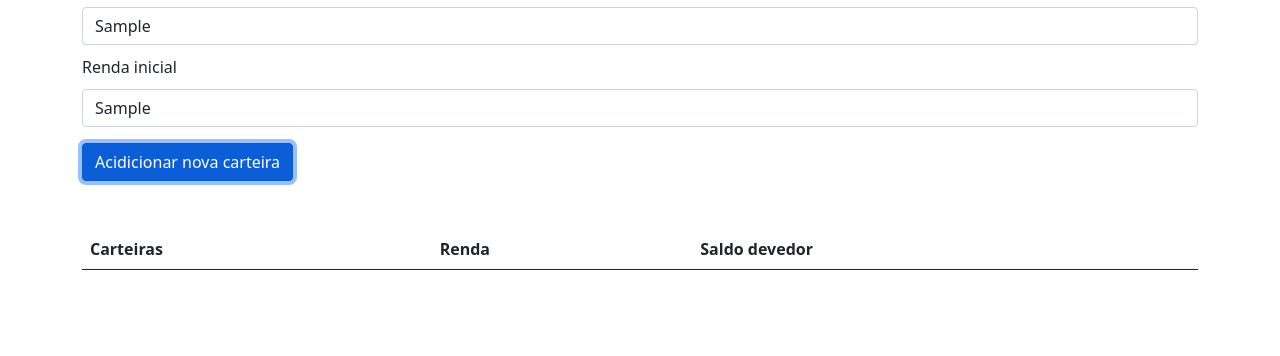
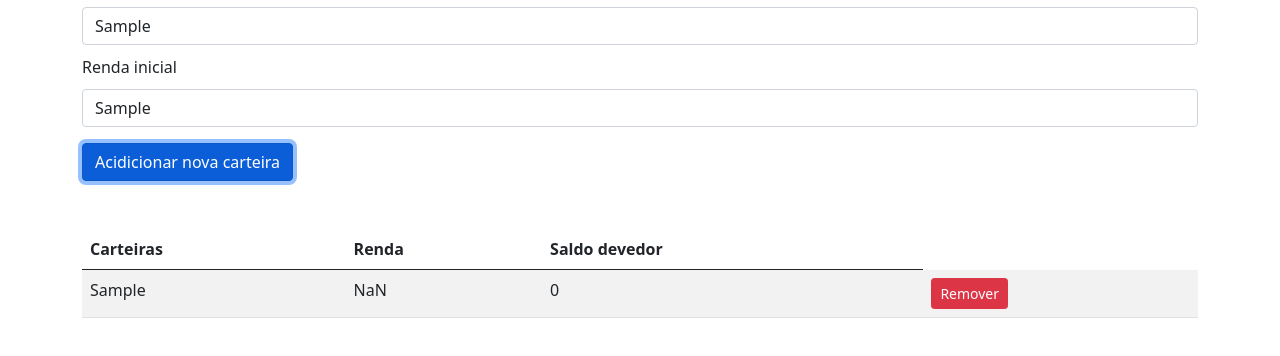
Before and after one commit to Valtersystem/CerteiraDigital, a plain HTML site: page CarteiraDigital/index.html in a window 1280 px wide. Both pictures are taken after typing "Sample", "Sample" into the empty fields and a click on the input "Acidicionar nova carteira". Shown: the part 128-484 px from the top of the page. Drawn offline with nearby package versions, Linux system fonts and the light colour scheme.

Commit message:
incremento 2

```diff
--- a/CarteiraDigital/index.html
+++ b/CarteiraDigital/index.html
@@ -1,25 +1,30 @@
 <!DOCTYPE html>
 <html lang="pt-br">
+
 <head>
     <meta charset="UTF-8">
     <meta http-equiv="X-UA-Compatible" content="IE=edge">
     <meta name="viewport" content="width=device-width, initial-scale=1.0">
 
     <!-- CSS Bootstrap -->
-    <link href="https://cdn.jsdelivr.net/npm/bootstrap@5.0.0-beta2/dist/css/bootstrap.min.css" rel="stylesheet" integrity="sha384-BmbxuPwQa2lc/FVzBcNJ7UAyJxM6wuqIj61tLrc4wSX0szH/Ev+nYRRuWlolflfl" crossorigin="anonymous">
+    <link href="https://cdn.jsdelivr.net/npm/bootstrap@5.0.0-beta2/dist/css/bootstrap.min.css" rel="stylesheet"
+        integrity="sha384-BmbxuPwQa2lc/FVzBcNJ7UAyJxM6wuqIj61tLrc4wSX0szH/Ev+nYRRuWlolflfl" crossorigin="anonymous">
 
     <!-- CSS local -->
     <link rel="stylesheet" href="src/style.css">
     <title>Carteira Digital</title>
 
     <!-- Jquery CDN -->
-    <script src="https://code.jquery.com/jquery-3.6.0.min.js" integrity="sha256-/xUj+3OJU5yExlq6GSYGSHk7tPXikynS7ogEvDej/m4=" crossorigin="anonymous"></script>
+    <script src="https://code.jquery.com/jquery-3.6.0.min.js"
+        integrity="sha256-/xUj+3OJU5yExlq6GSYGSHk7tPXikynS7ogEvDej/m4=" crossorigin="anonymous"></script>
 </head>
+
 <body>
 
     <div class="container mt-4">
         <h1 class="display-4 text-center">
-      <i class="fas fa-book-open text-primary"></i>Carteira<span class="text-primary">Digital</span> Online</h1>
+            <i class="fas fa-book-open text-primary"></i>Carteira<span class="text-primary">Digital</span> Online
+        </h1>
         <form id="">
             <div class="form-grup form">
                 <label for="titulo">Nome da carteira</label>
@@ -31,8 +36,7 @@
             </div>
 
 
-          <input type="submit" value="Acidicionar nova carteira"
-          class="btn btn-primary btn-block mt-3" id="enviar">
+            <input type="submit" value="Acidicionar nova carteira" class="btn btn-primary btn-block mt-3" id="enviar">
         </form>
         <table class="table table-striped mt-5">
             <thead>
@@ -42,7 +46,9 @@
                     <th>Saldo devedor</th>
                 </tr>
             </thead>
-        <tbody id=""></tbody>
+            <tbody id="listaCarteira">
+
+            </tbody>
         </table>
     </div>
 
@@ -53,7 +59,9 @@
     <!-- Optional JavaScript; choose one of the two! -->
 
     <!-- Option 1: Bootstrap Bundle with Popper -->
-    <script src="https://cdn.jsdelivr.net/npm/bootstrap@5.0.0-beta2/dist/js/bootstrap.bundle.min.js" integrity="sha384-b5kHyXgcpbZJO/tY9Ul7kGkf1S0CWuKcCD38l8YkeH8z8QjE0GmW1gYU5S9FOnJ0" crossorigin="anonymous"></script>
+    <script src="https://cdn.jsdelivr.net/npm/bootstrap@5.0.0-beta2/dist/js/bootstrap.bundle.min.js"
+        integrity="sha384-b5kHyXgcpbZJO/tY9Ul7kGkf1S0CWuKcCD38l8YkeH8z8QjE0GmW1gYU5S9FOnJ0"
+        crossorigin="anonymous"></script>
 
     <!-- Option 2: Separate Popper and Bootstrap JS -->
     <!--
@@ -62,4 +70,5 @@
     -->
 
 </body>
+
 </html>
--- a/CarteiraDigital/src/main.js
+++ b/CarteiraDigital/src/main.js
@@ -1,22 +1,59 @@
-
 // Guardando os valores do input
-function pegaValor(){
+function AdicionaCarteira() {
     let nomeCarteira = document.getElementById("titulo").value;
     let rendaAtual = parseFloat(document.getElementById("renda").value);
-}
+    let saldoDevedor = 0;
+
+    const lista = document.querySelector("#listaCarteira")
+    const linha = document.createElement('tr');
+
+    linha.innerHTML = `
+
+        <td>${nomeCarteira}</td>
+        <td>${rendaAtual}</td>
+        <td>${saldoDevedor}</td>
+        <td> <a href="#" class="btn btn-danger btn-sm delete"> Remover </a> </td>
+
+        `;
+
+        lista.appendChild(linha);
+
+        for(let i = 0; i < lista.rows.length; i++)
+        {
+            lista.rows[i].cells[3].onclick = function(){
+                index = this.parentElement.rowIndex;
+                lista.deleteRow(index);
+                console.log(index);
+            };
+
+        }
+};
+
+
+
+
+
+
+
+
+
+
+
+
 
 
 // Evento que é executado toda vez que uma tecla for pressionada no input
-document.getElementById("enviar").onkeypress = function(e) {
+document.getElementById("enviar").onkeypress = function (e) {
     // 13 é a tecla <ENTER>. Se ela for pressionada, mostrar o valor
     if (e.keyCode == 13) {
-        pegaValor();
         e.preventDefault();
+        AdicionaCarteira();
+
     }
+};
+// Evento que é executado ao clicar no botão de enviar
+document.getElementById("enviar").onclick = function (e) {
+
+    e.preventDefault();
+    AdicionaCarteira();
 }
-
-// Evento que é executado ao clicar no botão de enviar
-document.getElementById("enviar").onclick = function(e) {
-    pegaValor();
-    e.preventDefault();
-}
```
Lines whose indentation alone changed are shown as unchanged.
